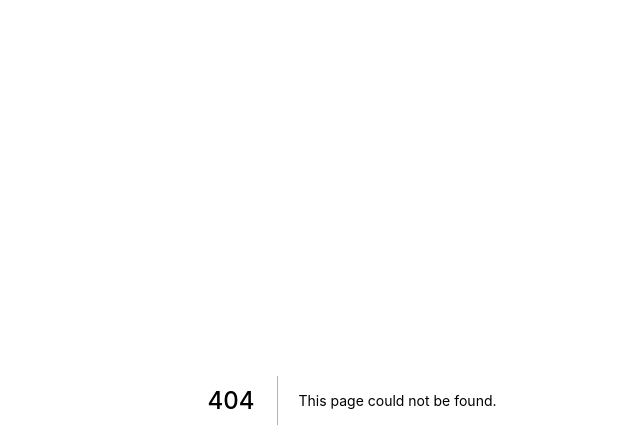
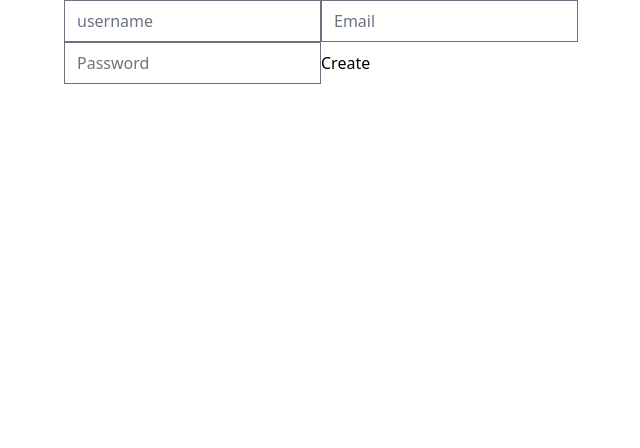
Before and after one commit to leekyungho112/carrot-market, a Next.js app: page /forms in a window 1280 px wide. Before the commit this address had no page. Shown: the top 448 px of the page, without its empty margins (288-928 px from the left). Built offline with nearby package versions, Linux system fonts and the light colour scheme.

Commit message:
don't use Hook Form

```diff
--- a/package.json
+++ b/package.json
@@ -12,7 +12,8 @@
     "@tailwindcss/forms": "^0.4.0",
     "next": "^12.0.10",
     "react": "^18.0.0-rc.0",
-    "react-dom": "^18.0.0-rc.0"
+    "react-dom": "^18.0.0-rc.0",
+    "react-hook-form": "^7.27.0"
   },
   "devDependencies": {
     "@types/node": "17.0.14",
--- /dev/null
+++ b/pages/forms.tsx
@@ -0,0 +1,60 @@
+import React, { useState } from 'react';
+
+export default function Forms() {
+  const [username, setUserName] = useState('');
+  const [email, setEmail] = useState('');
+  const [password, setPassword] = useState('');
+  const [formErrors, setFormErrors] = useState('');
+  const onUsernameChange = (event: React.SyntheticEvent<HTMLInputElement>) => {
+    const {
+      currentTarget: { value },
+    } = event;
+    setUserName(value);
+  };
+  const onEmailChange = (event: React.SyntheticEvent<HTMLInputElement>) => {
+    const {
+      currentTarget: { value },
+    } = event;
+    setEmail(value);
+  };
+  const onPasswordChange = (event: React.SyntheticEvent<HTMLInputElement>) => {
+    const {
+      currentTarget: { value },
+    } = event;
+    setPassword(value);
+  };
+
+  const onSubmit = (event: React.SyntheticEvent<HTMLFormElement>) => {
+    event.preventDefault();
+    if (username === '' || email === '' || password === '') {
+      setFormErrors('All fields are required');
+    }
+  };
+  return (
+    <form onSubmit={onSubmit}>
+      <input
+        type="text"
+        value={username}
+        onChange={onUsernameChange}
+        placeholder="username"
+        required
+      />
+      <input
+        type="email"
+        value={email}
+        onChange={onEmailChange}
+        placeholder="Email"
+        required
+      />
+      <input
+        type="password"
+        value={password}
+        onChange={onPasswordChange}
+        placeholder="Password"
+        required
+      />
+      {formErrors}
+      <input type="submit" value="Create" />
+    </form>
+  );
+}
```
Also changed, not shown: 2 other files (tests, documents, lock files or other folders).
